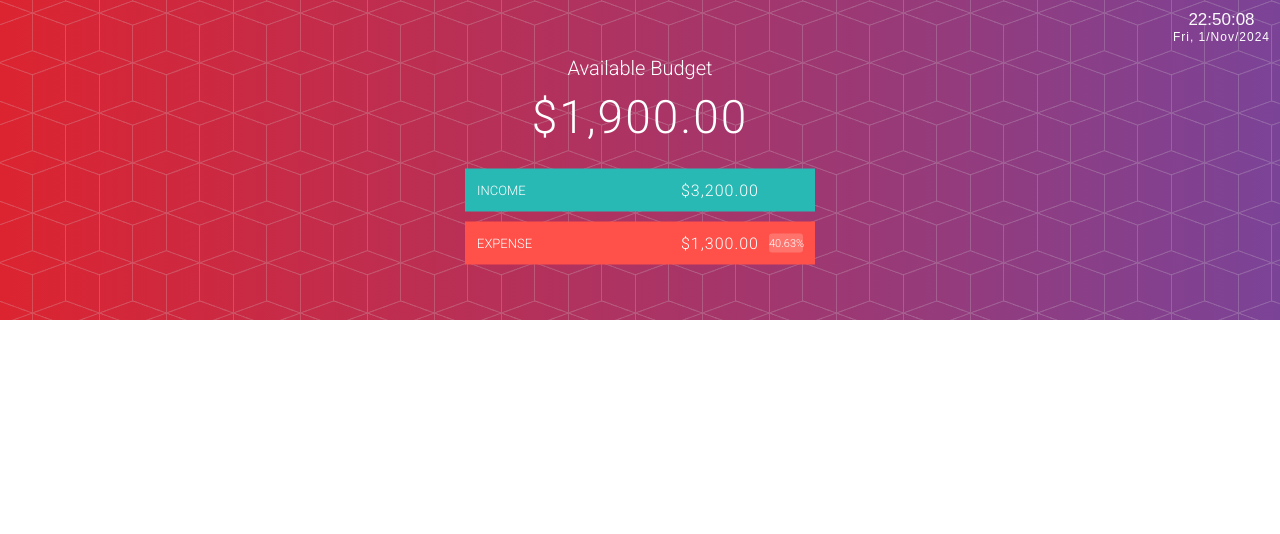
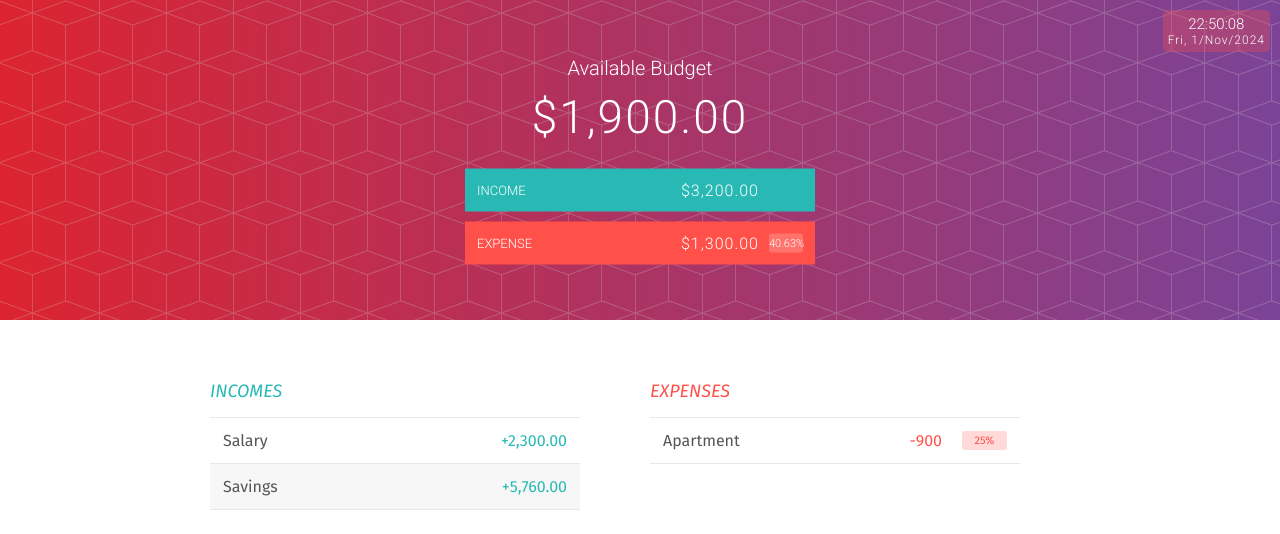
Before and after one commit to Joselam97/BudgetApplication, a plain HTML site: page html/index.html in a window 1280 px wide. Drawn offline with nearby package versions, Linux system fonts and the light colour scheme; a web font is replaced by a local one.

Commit message:
Importacion de iconos de 'ionicons' y creacion de div para Incomes y Expenses

```diff
--- a/css/estilos.css
+++ b/css/estilos.css
@@ -3,22 +3,21 @@
     position: absolute;
     top: 10px;
     right: 10px;
-    font-family: sans-serif;
+    font-family: 'Roboto', sans-serif;
     font-size: 10px;
     color: #fcfcfc;
-    text-align: center;
 }
 
-/*
+
 .reloj-contenedor {
-    background-color: rgba(40,185,181, 0.3);
+    background-color: rgba(255,80,73, 0.3);
     padding: 5px;
     text-align: center;
     border-radius: 5px;
-}*/
+}
 
 #hora {
-    font-size: 17px;
+    font-size: 15px;
 }
 
 #fecha {
@@ -52,7 +51,7 @@ body {
 
 .derecha { float: right; }
 .rojo { color: #FF5049 !important; }
-.rojofocus:focus { border: 1px solid #FF5049 !important; }
+.rojofocus:focus { border: 1px solid #ff5049 !important; }
 
 .cabecero {
     height: 40vh;
@@ -201,6 +200,7 @@ body {
 .agregar_btn:focus { outline: none; }
 
 .contenedor {
+    font-family: 'Fira Sans',sans-serif;
     width: 860px;
     margin: 60px auto;
 }
@@ -209,11 +209,13 @@ body {
     float: left;
     width: 370px;
     margin-right: 70px;
+    font-style: normal;
 }
 
 .egreso {
     float: left;
     width: 370px;
+    font-style: normal;
 }
 
 h2 {
@@ -221,6 +223,7 @@ h2 {
     font-size: 18px;
     font-weight: 400;
     margin-bottom: 15px;
+    font-style: italic;
 }
 
 .ingreso_titulo { color: #28B9B5; }
--- a/html/index.html
+++ b/html/index.html
@@ -4,8 +4,11 @@
     <meta charset="UTF-8">
     <meta name="viewport" content="width=device-width, initial-scale=1.0">
     <title>Budget Application</title>
+
     <link rel="stylesheet" href="/BudgetApplication/css/estilos.css"/>
     <link href="https://fonts.googleapis.com/css2?family=Roboto:wght@100;300&display=swap" rel="stylesheet">
+    <link href="https://fonts.googleapis.com/css2?family=Fira+Sans:ital,wght@0,100;0,200;0,300;0,400;0,500;0,600;0,700;0,800;0,900;1,100;1,200;1,300;1,400;1,500;1,600;1,700;1,800;1,900&family=Protest+Strike&display=swap" rel="stylesheet">
+
 </head>
 <body onload="cargarApp(); mostrarReloj()">
     <div class="cabecero">
@@ -46,10 +49,56 @@
         </div>
     </div>
 
+    <div class="contenedor limpiarEstilos">
+        <div class="ingreso">
+            <h2 class="ingreso_titulo">Incomes</h2>
+            <div id="lista-ingresos">
+                <div class="elemento limpiarEstilos">
+                    <div class="elemento_descripcion">Salary</div>
+                    <div class="derecha limpiarEstilos">
+                        <div class="elemento_valor">+2,300.00</div>
+                        <div class="elemento_eliminar">
+                            <button class="elemento_eliminar--btn">
+                                <ion-icon name="close-circle-outline"></ion-icon>
+                            </button>
+                        </div>
+                    </div>
+                </div>
+
+                <div class="elemento limpiarEstilos">
+                    <div class="elemento_descripcion">Savings</div>
+                    <div class="derecha limpiarEstilos">
+                        <div class="elemento_valor">+5,760.00</div>
+                        <div class="elemento_eliminar">
+                            <button class="elemento_eliminar--btn">
+                                <ion-icon name="close-circle-outline"></ion-icon>
+                            </button>
+                        </div>
+                    </div>
+                </div>
+            </div>
+        </div>
+
+        <div class="egreso">
+            <h2 class="egreso_titulo">Expenses</h2>
+            <div id="lista-egresos">
+                <div class="elemento limpiarEstilos">
+                    <div class="elemento_descripcion">Apartment</div>
+                    <div class="derecha limpiarEstilos">
+                        <div class="elemento_valor">-900</div>
+                        <div class="elemento_porcentaje">25%</div>
+                    </div>
+                </div>
+            </div>
+        </div>
+    </div>
+
     <script src="/BudgetApplication/js/Dato.js"></script>
     <script src="/BudgetApplication/js/Ingreso.js"></script>
     <script src="/BudgetApplication/js/Egreso.js"></script>
     <script src="/BudgetApplication/js/app.js"></script>
     <script src="/BudgetApplication/js/reloj.js"></script>
+    <script src="https://unpkg.com/ionicons@5.5.2/dist/ionicons/ionicons.esm.js" type="module"></script>
+
 </body>
 </html>
```
